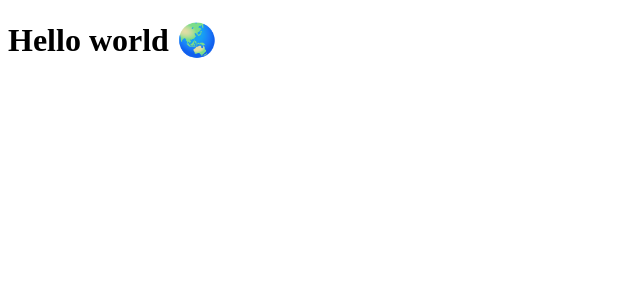
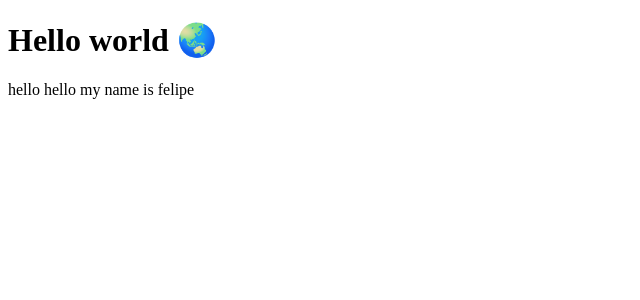
Before and after one commit to FelipeFerreiradv/tabnews, a Next.js app: page / in a window 1280 px wide. Shown: the top 300 px of the page, without its empty margins (0-640 px from the left). Built offline with nearby package versions, Linux system fonts and the light colour scheme.

Commit message:
add a new phrase in the project

```diff
--- a/pages/index.js
+++ b/pages/index.js
@@ -1,5 +1,10 @@
 const Home = () => {
-  return <h1>Hello world 🌏</h1>;
+  return (
+    <div>
+      <h1>Hello world 🌏</h1>
+      <p>hello hello my name is felipe</p>
+    </div>
+  );
 };
 
 export default Home;
```
